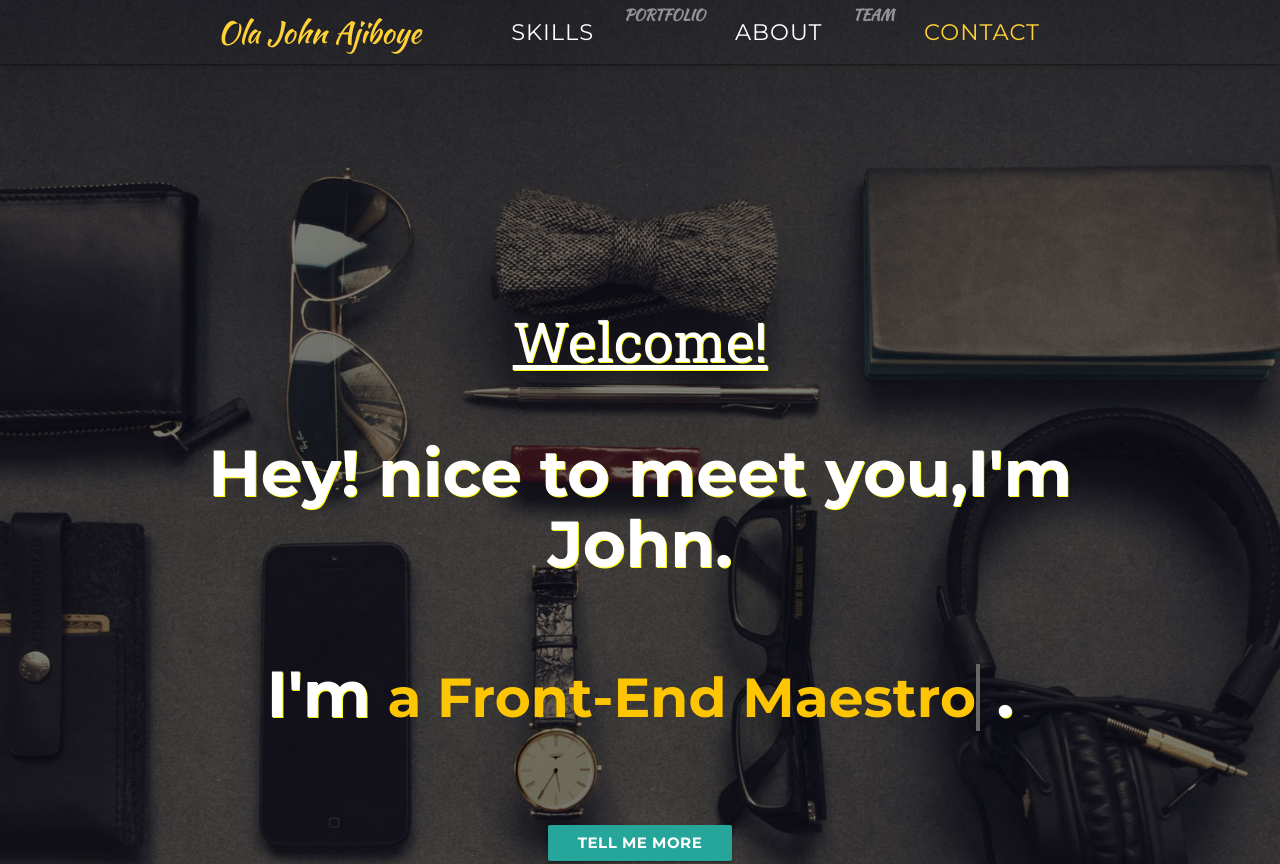
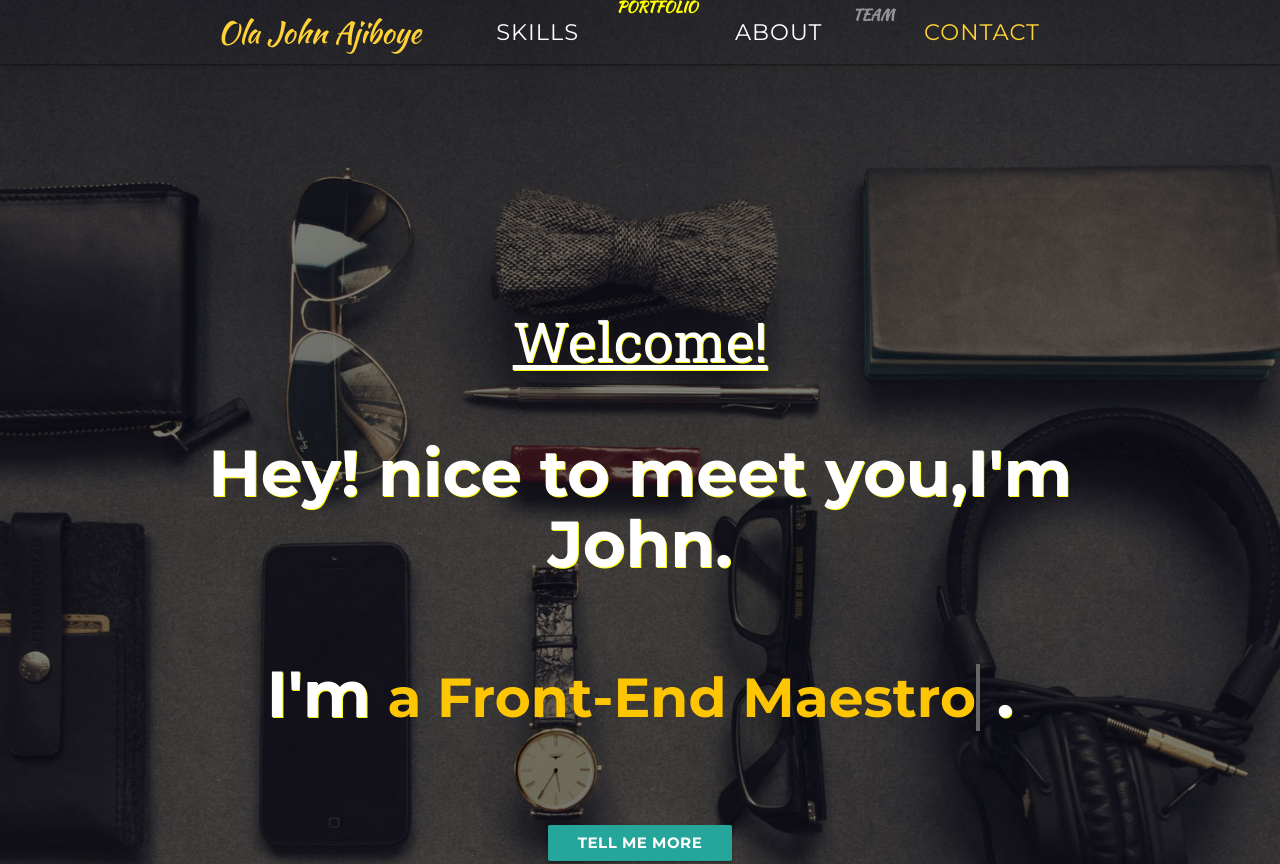
Before and after one commit to JohnAjiboye/JohnAjiboye, a website: page index.html in a window 1280 px wide. Shown: the top 864 px of the page. Drawn offline with nearby package versions, Linux system fonts and the light colour scheme; a web font is replaced by a local one.

Commit message:
Update index.html

```diff
--- a/index.html
+++ b/index.html
@@ -51,8 +51,8 @@
             <li class="hi nav-item">
               <a class="hi nav-link js-scroll-trigger" href="#services">Skills</a>
             </li>
-            <li style="color:yellow; class="hi nav-item">
-              <a  class=" hi nav-link js-scroll-trigger" href="#portfolio">Portfolio</a>
+            <li  class="hi nav-item">
+               <a  style="color:yellow; class="nav-link js-scroll-trigger" href="#portfolio">Portfolio</a>
             </li>
             <li class="hi nav-item">
               <a class="hi nav-link js-scroll-trigger" href="#about">About</a>
```
